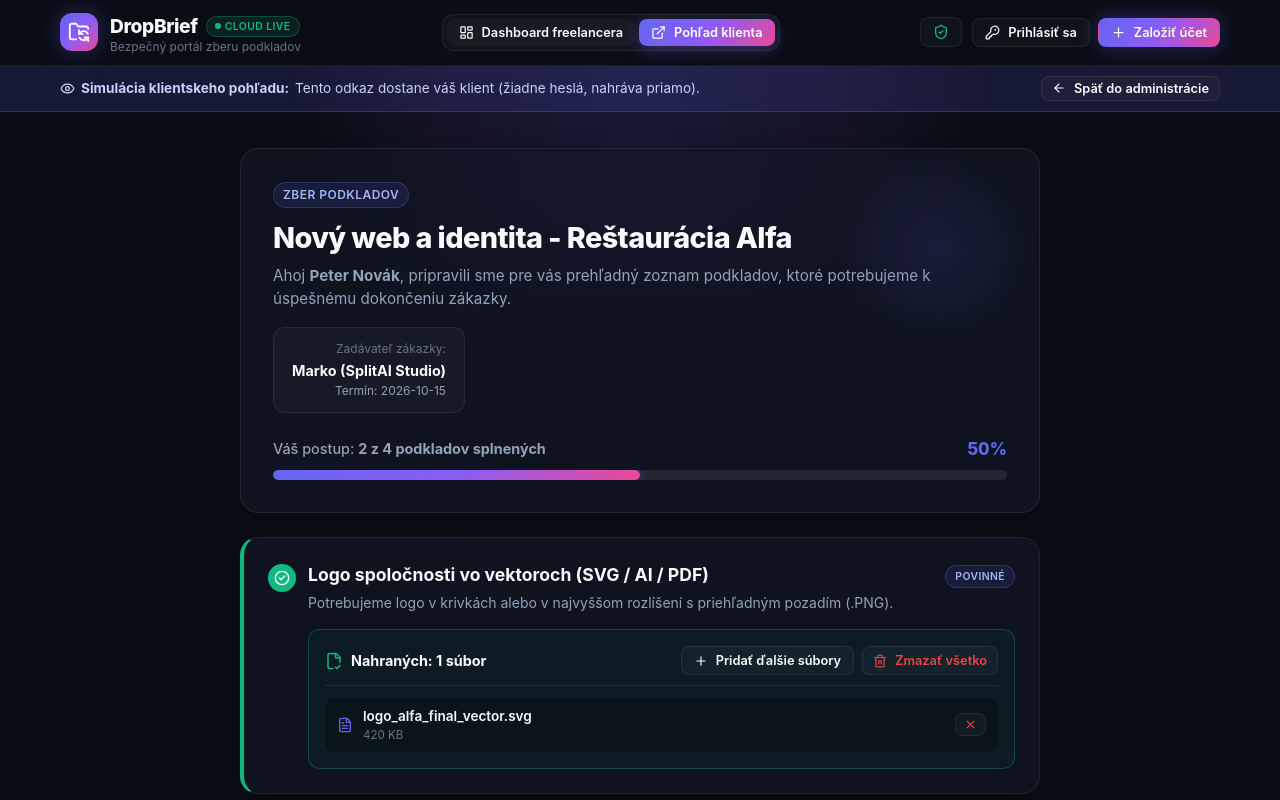
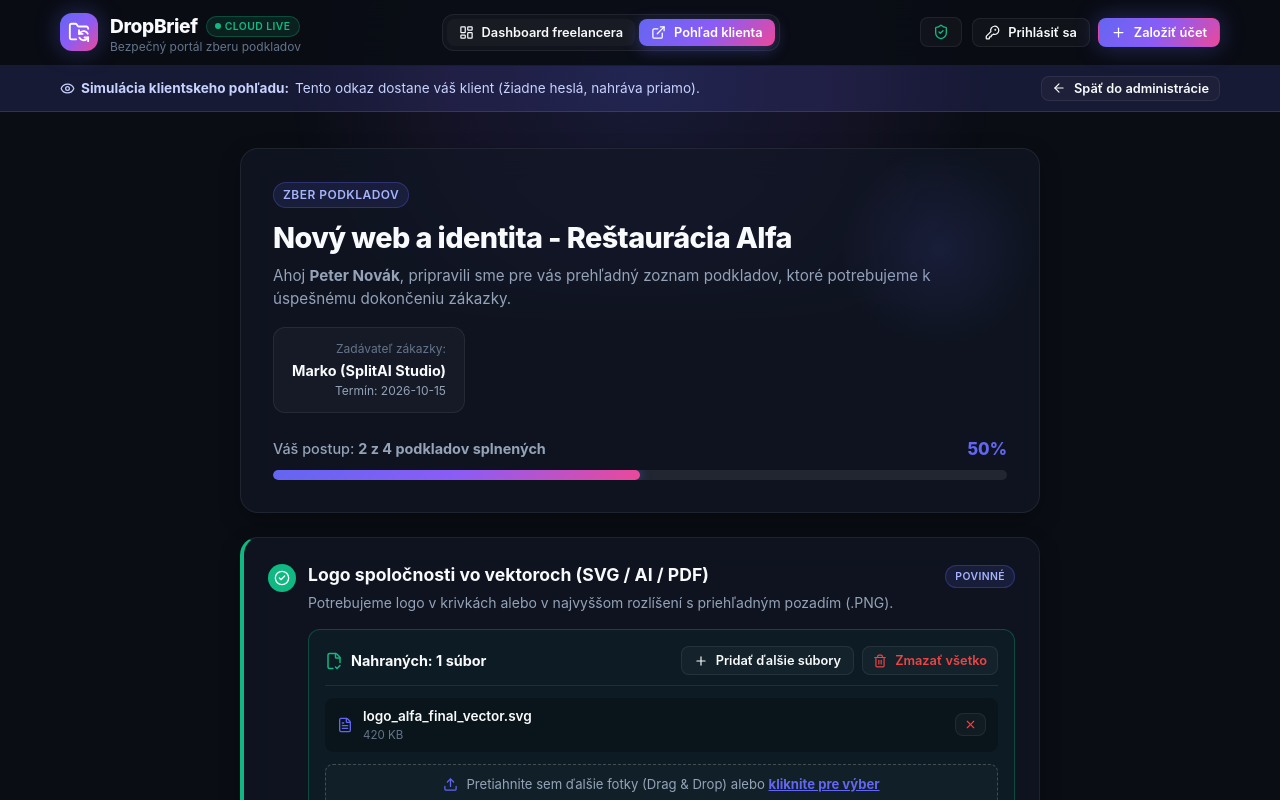
Before and after one commit to Ron-SVKbc/DropBrief, a React (Vite) app: page / in a window 1280 px wide. Both pictures are taken after a click on the button "Pohľad klienta". Shown: the top 800 px of the page. Built offline with nearby package versions, Linux system fonts and the light colour scheme; no server answers; the database is empty.

Commit message:
feat: enable full drag & drop support for adding multiple files to existing list

```diff
--- a/src/components/ClientPortal.jsx
+++ b/src/components/ClientPortal.jsx
@@ -467,12 +467,25 @@ export default function ClientPortal() {
                             </span>
                           </div>
                         ) : (
-                          <div style={{
-                            background: 'rgba(16, 185, 129, 0.05)',
-                            border: '1px solid var(--success-border)',
-                            borderRadius: 'var(--radius-md)',
-                            padding: '16px'
-                          }}>
+                          <div
+                            style={{
+                              background: dragActiveId === `add-${item.id}` ? 'rgba(99, 102, 241, 0.12)' : 'rgba(16, 185, 129, 0.05)',
+                              border: dragActiveId === `add-${item.id}` ? '2px dashed var(--accent-primary)' : '1px solid var(--success-border)',
+                              borderRadius: 'var(--radius-md)',
+                              padding: '16px',
+                              transition: 'all 0.2s ease',
+                              position: 'relative'
+                            }}
+                            onDragOver={(e) => { e.preventDefault(); setDragActiveId(`add-${item.id}`); }}
+                            onDragLeave={() => setDragActiveId(null)}
+                            onDrop={(e) => {
+                              e.preventDefault();
+                              setDragActiveId(null);
+                              if (e.dataTransfer.files && e.dataTransfer.files.length > 0) {
+                                handleFileUpload(item.id, e.dataTransfer.files);
+                              }
+                            }}
+                          >
                             {/* Header */}
                             <div style={{
                               display: 'flex',
@@ -587,6 +600,33 @@ export default function ClientPortal() {
                                 </div>
                               ))}
                             </div>
+
+                            {/* Mini Dropzone to add more files via Drag & Drop or Click */}
+                            <div
+                              onClick={() => {
+                                const input = document.getElementById(`file-input-add-${item.id}`);
+                                if (input) input.click();
+                              }}
+                              style={{
+                                marginTop: '12px',
+                                border: dragActiveId === `add-${item.id}` ? '1px dashed var(--accent-primary)' : '1px dashed rgba(255, 255, 255, 0.2)',
+                                borderRadius: 'var(--radius-sm)',
+                                padding: '10px 14px',
+                                textAlign: 'center',
+                                cursor: 'pointer',
+                                background: dragActiveId === `add-${item.id}` ? 'rgba(99, 102, 241, 0.2)' : 'rgba(255, 255, 255, 0.02)',
+                                transition: 'all 0.2s ease',
+                                display: 'flex',
+                                alignItems: 'center',
+                                justifyContent: 'center',
+                                gap: '8px'
+                              }}
+                            >
+                              <Upload size={15} color="var(--accent-primary)" />
+                              <span style={{ fontSize: '0.82rem', color: 'var(--text-secondary)' }}>
+                                Pretiahnite sem ďalšie fotky (Drag & Drop) alebo <strong style={{ color: 'var(--accent-primary)', textDecoration: 'underline' }}>kliknite pre výber</strong>
+                              </span>
+                            </div>
                           </div>
                         )}
                       </div>
```
